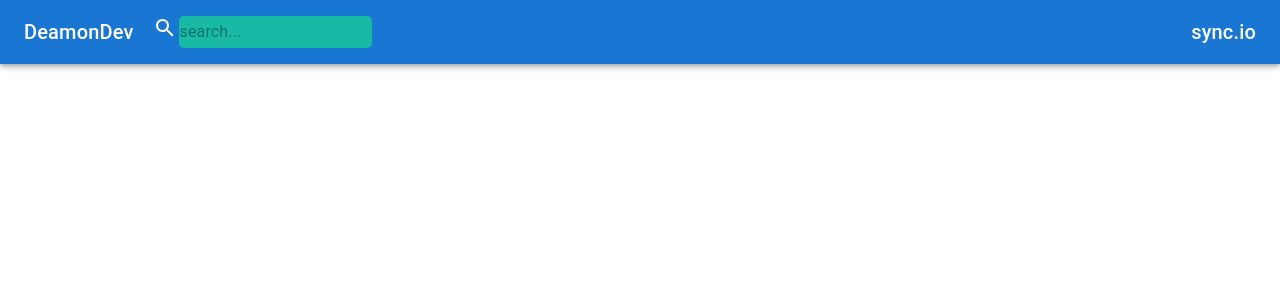
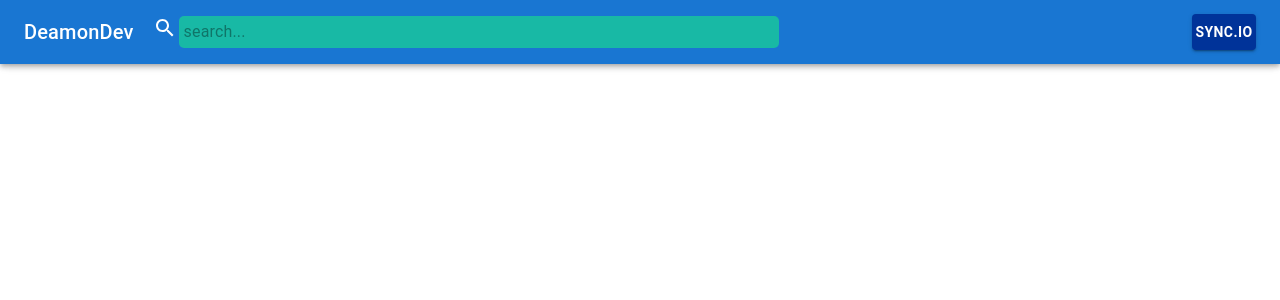
Before and after one commit to DeamonDev/material-ui-dashboard, a React (Create React App) app: page / in a window 1280 px wide. Shown: the top 300 px of the page. Built offline with nearby package versions, Linux system fonts and the light colour scheme.

Commit message:
better UI experience

```diff
--- a/src/components/Navbar.jsx
+++ b/src/components/Navbar.jsx
@@ -1,8 +1,31 @@
+import * as React from "react";
 import { Search } from "@mui/icons-material";
-import { AppBar, InputBase, Toolbar, Typography } from "@mui/material";
+import {
+  AppBar,
+  Button,
+  createTheme,
+  InputBase,
+  Toolbar,
+  Typography,
+} from "@mui/material";
 import { Box } from "@mui/system";
+import Menu from "@mui/material/Menu";
+import MenuItem from "@mui/material/MenuItem";
+
+const theme = createTheme({
+  components: {},
+});
 
 function Navbar() {
+  const [anchorEl, setAnchorEl] = React.useState(null);
+  const open = Boolean(anchorEl);
+  const handleClick = (event) => {
+    setAnchorEl(event.currentTarget);
+  };
+  const handleClose = () => {
+    setAnchorEl(null);
+  };
+
   return (
     <AppBar>
       <Toolbar sx={{ display: "flex", justifyContent: "start" }}>
@@ -12,16 +35,57 @@ function Navbar() {
         <Box sx={{ display: "flex", justifyContent: "center" }}>
           <Search sx={{ marginRight: "2px" }} />
           <InputBase
-            placeholder="search..."
+            placeholder=" search..."
             sx={{
               backgroundColor: "#18b9a5",
-              fullWidth: true,
               borderRadius: "5px",
+              width: "600px",
             }}
           />
         </Box>
-        <Box sx={{width: "75%"}}></Box>
-        <Typography variant="h6">sync.io</Typography>
+        <Box sx={{ width: "75%" }}></Box>
+        <Button
+          id="basic-button"
+          variant="contained"
+          style={{backgroundColor: "#003399", fontWeight: 'bold'}}
+          aria-controls={open ? "basic-menu" : undefined}
+          aria-haspopup="true"
+          aria-expanded={open ? "true" : undefined}
+          onClick={handleClick}
+        >
+          sync.io
+        </Button>
+        <Menu
+          id="basic-menu"
+          anchorEl={anchorEl}
+          open={open}
+          onClose={handleClose}
+          MenuListProps={{
+            "aria-labelledby": "basic-button",
+          }}
+        >
+          <MenuItem
+            onClick={handleClose}
+            onMouseEnter={(e) => (e.target.style.color = "blue")}
+            onMouseLeave={(e) => (e.target.style.color = "#ffffff")}
+          >
+            Profile
+          </MenuItem>
+          <MenuItem
+            onClick={handleClose}
+            onMouseEnter={(e) => (e.target.style.color = "blue")}
+            onMouseLeave={(e) => (e.target.style.color = "#ffffff")}
+          >
+            My account
+          </MenuItem>
+          <MenuItem
+            onClick={handleClose}
+            onMouseEnter={(e) => (e.target.style.color = "blue")}
+            onMouseLeave={(e) => (e.target.style.color = "#ffffff")}
+          >
+            Logout
+          </MenuItem>
+        </Menu>
       </Toolbar>
     </AppBar>
   );
```
